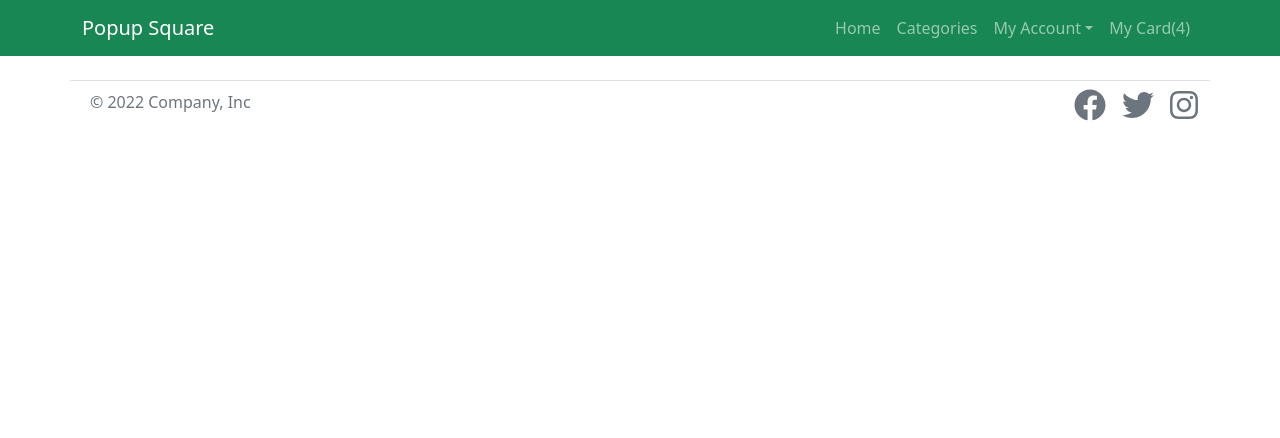
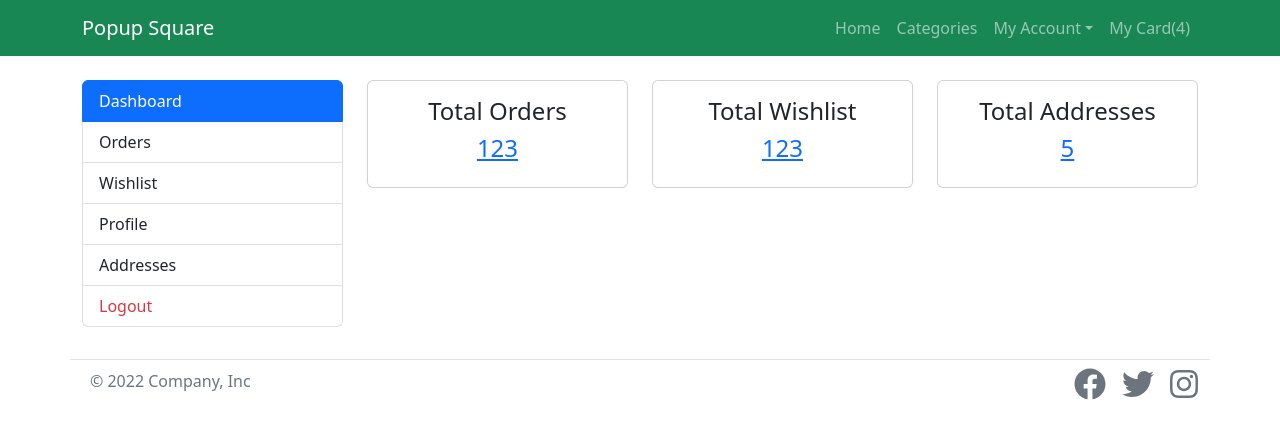
Before and after one commit to chrisunday2013/popupSquare-ecom-frontend, a React (Create React App) app: page /customer-dashboard in a window 1280 px wide. Shown: the top 438 px of the page. Built offline with nearby package versions, Linux system fonts and the light colour scheme.

Commit message:
created customer dashboard

```diff
--- a/src/App.js
+++ b/src/App.js
@@ -15,6 +15,7 @@ import Checkout from './components/checkout';
 // customer info
 import Register from './components/customer/register';
 import Login from './components/customer/login';
+import Dashboard from './components/customer/dashboard';
 
 
 function App() {
@@ -31,6 +32,7 @@ function App() {
            {/* customer */}
            <Route path='/customer-register' element={<Register/>}/>
            <Route path='/customer-login' element={<Login/>}/>
+           <Route path='/customer-dashboard' element={<Dashboard/>}/>
       </Switch>
       <Footer/>
 
--- /dev/null
+++ b/src/components/customer/dashboard.js
@@ -0,0 +1,51 @@
+
+import { Link } from 'react-router-dom';
+
+function Dashboard(props){
+       return(
+             <div className="container mt-4">
+                  <div className="row">
+                       <div className="col-md-3 col-12 mb-2">
+                            <div className="list-group">
+                                <a href="#" className="list-group-item list-group-item-action active">Dashboard</a>
+                                <a href="#" className="list-group-item list-group-item-action">Orders</a>
+                                <a href="#" className="list-group-item list-group-item-action">Wishlist</a>
+                                <a href="#" className="list-group-item list-group-item-action">Profile</a>
+                                <a href="#" className="list-group-item list-group-item-action">Addresses</a>
+                                <a href="#" className="list-group-item list-group-item-action text-danger">Logout</a>
+                            </div>
+                       </div>
+                       <div className="col-md-9 col-12 mb-2">
+                             <div className="row">
+                                   <div className="col-md-4 mb-2">
+                                         <div className="card">
+                                              <div className='card-body text-center'>
+                                                    <h4>Total Orders</h4>
+                                                    <h4><Link to="#">123</Link></h4>
+                                              </div>
+                                         </div>
+                                   </div>
+                                   <div className="col-md-4 mb-2">
+                                         <div className="card">
+                                              <div className='card-body text-center'>
+                                                    <h4>Total Wishlist</h4>
+                                                    <h4><Link to="#">123</Link></h4>
+                                              </div>
+                                         </div>
+                                   </div>
+                                   <div className="col-md-4 mb-2">
+                                         <div className="card">
+                                              <div className='card-body text-center'>
+                                                    <h4>Total Addresses</h4>
+                                                    <h4><Link to="#">5</Link></h4>
+                                              </div>
+                                         </div>
+                                   </div>
+                             </div>
+                       </div>
+                  </div>
+             </div>
+       )
+}
+
+export default Dashboard;
--- a/src/components/head.js
+++ b/src/components/head.js
@@ -24,8 +24,8 @@ function Header(){
                                 <li><Link className="dropdown-item" to="/customer-register">Register</Link></li>
                                 <li><Link className="dropdown-item" to="/customer-login">Login</Link></li>
                                 <li><hr className="dropdown-divider"/></li>
-                                <li><Link className="dropdown-item" to="/dashboard">Dashboard</Link></li>
-                                <li><Link className="dropdown-item" to="/logout">Logout</Link></li>
+                                <li><Link className="dropdown-item" to="/customer-dashboard">Dashboard</Link></li>
+                                <li><Link className="dropdown-item" to="/customer-login">Logout</Link></li>
                             </ul>
                             </li>
                         <li className="nav-item">
```
